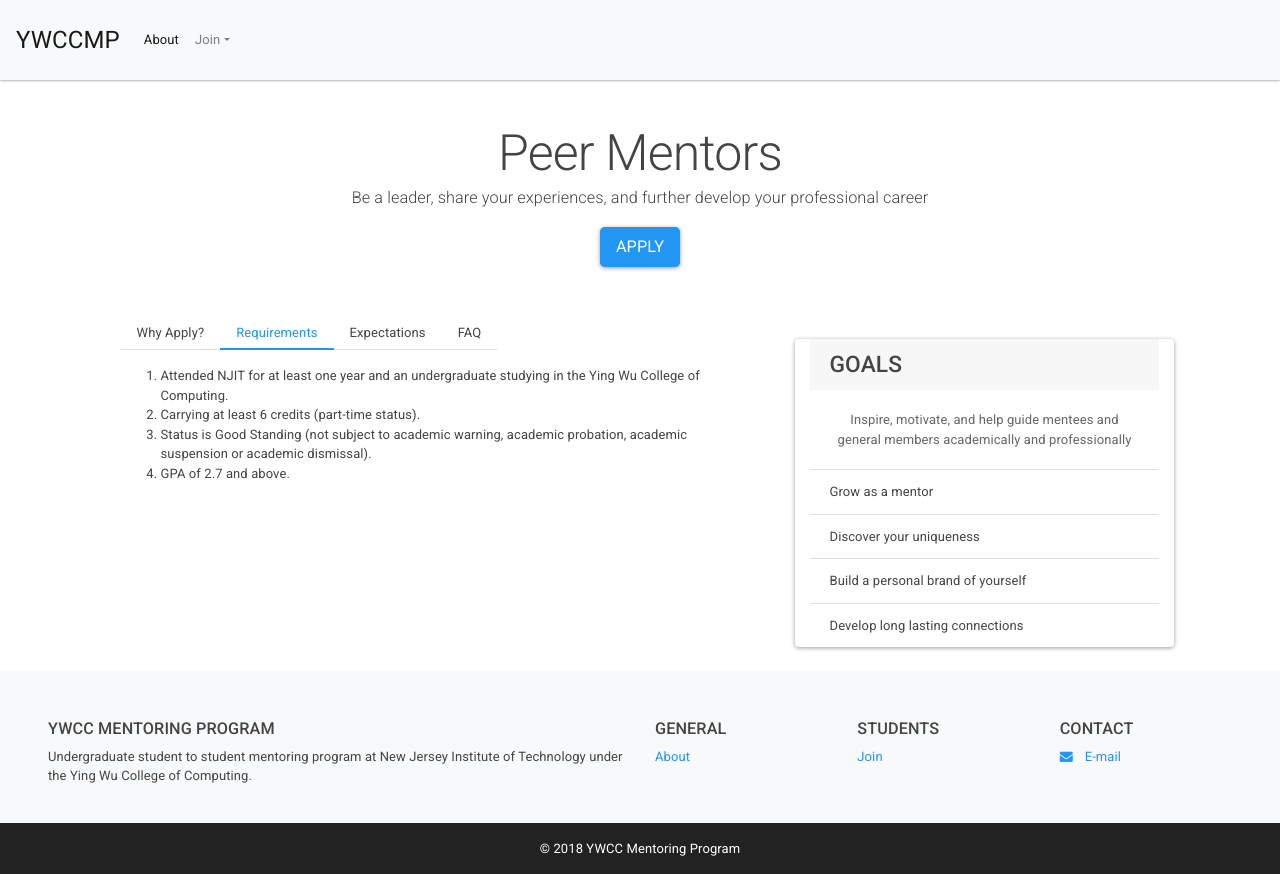
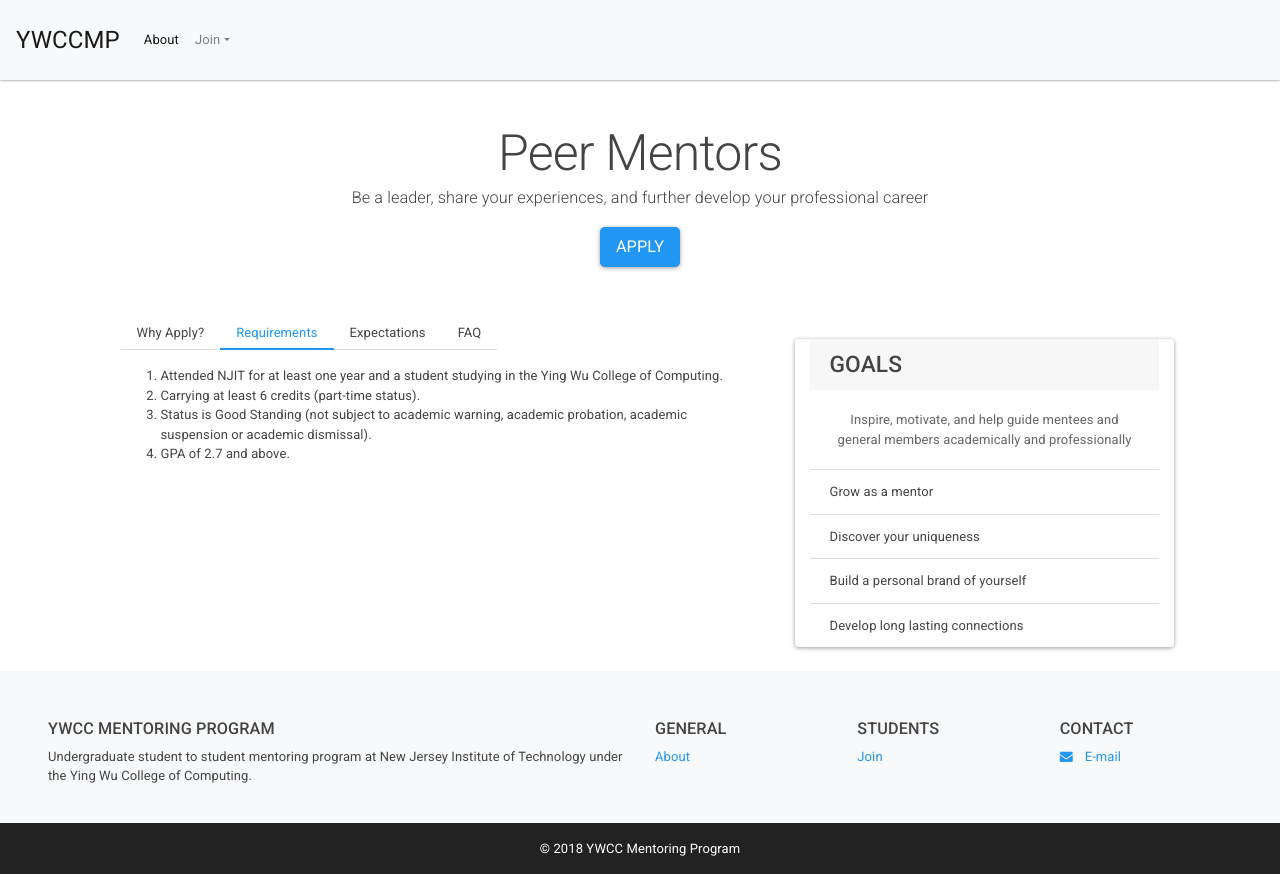
Before and after one commit to ywccmentoring/ywccmentoring.github.io, a plain HTML site: page mentor.html in a window 1280 px wide. Both pictures are taken after a click on the link "Requirements". Drawn offline with Linux system fonts and the light colour scheme.

Commit message:
Update mentor.html

```diff
--- a/mentor.html
+++ b/mentor.html
@@ -92,7 +92,7 @@
       </div>
       <div class="tab-pane fade" id="requirements">
         <ol>
-          <li>Attended NJIT for at least one year and an undergraduate studying in the Ying Wu College of Computing.</li>
+          <li>Attended NJIT for at least one year and a student studying in the Ying Wu College of Computing.</li>
           <li>Carrying at least 6 credits (part-time status).</li>
           <li>Status is Good Standing (not subject to academic warning, academic probation, academic suspension or academic dismissal).</li>
           <li>GPA of 2.7 and above.</li>
```
